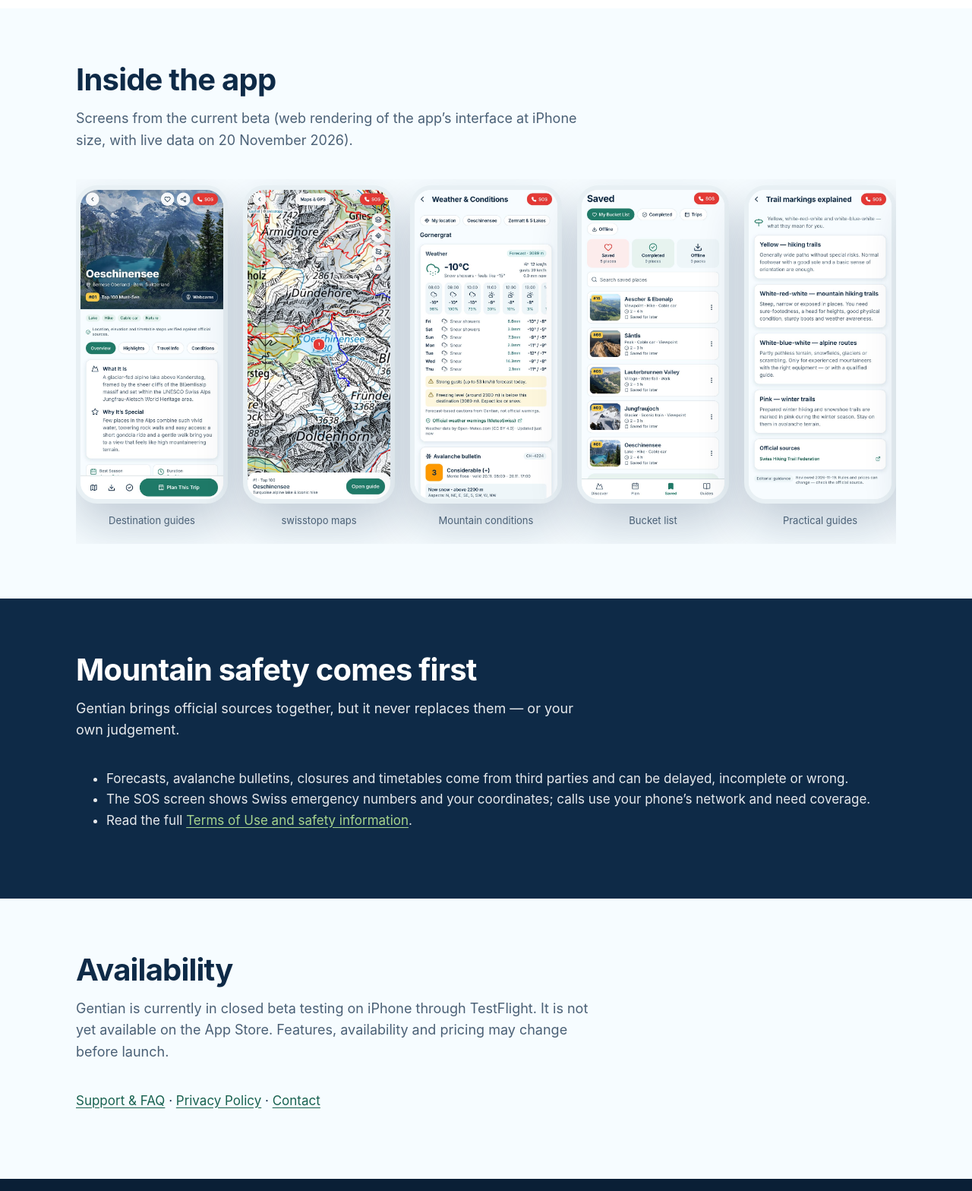
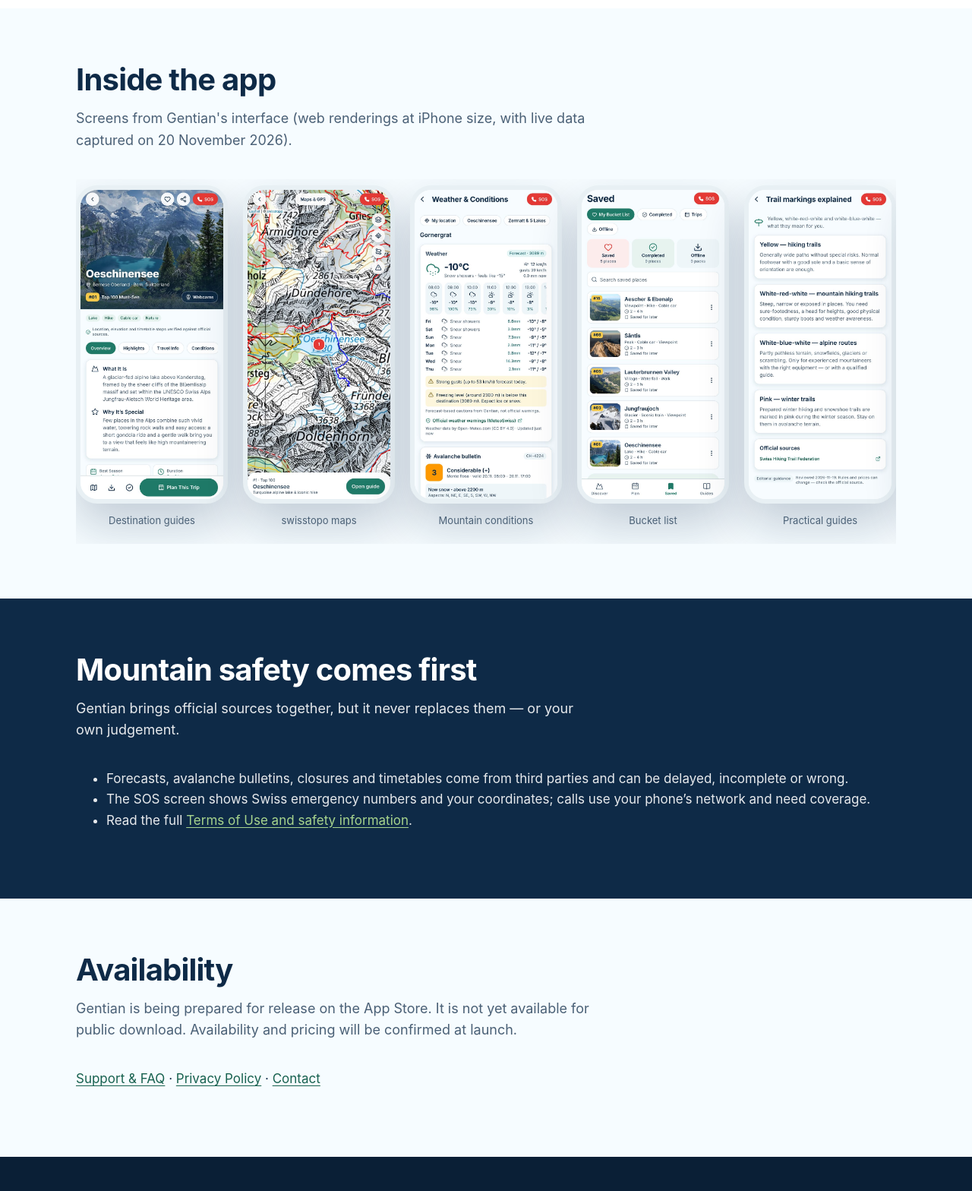
Before and after one commit to bulentimat-ai/gentian-site, a plain HTML site: page index.html in a window 1280 px wide. Shown: the part 3654-5222 px from the top of the page at 76% size. Drawn offline with Linux system fonts and the light colour scheme.

Commit message:
Prepare public-facing Gentian copy and match contact notes to brand colors

```diff
--- a/index.html
+++ b/index.html
@@ -107,7 +107,7 @@
 <section aria-labelledby="gallery">
   <div class="wrap">
     <h2 id="gallery">Inside the app</h2>
-    <p class="section-lead">Screens from the current beta (web rendering of the app’s interface at iPhone size, with live data on 20 November 2026).</p>
+    <p class="section-lead">Screens from Gentian's interface (web renderings at iPhone size, with live data captured on 20 November 2026).</p>
     <div class="shots" role="list">
       <figure role="listitem"><div class="phone"><img src="assets/img/screen-destination.jpg" alt="Destination guide for Oeschinensee" width="645" height="1398" loading="lazy"></div><figcaption>Destination guides</figcaption></figure>
       <figure role="listitem"><div class="phone"><img src="assets/img/screen-maps.jpg" alt="swisstopo topographic map around Oeschinensee with hiking trails" width="645" height="1398" loading="lazy"></div><figcaption>swisstopo maps</figcaption></figure>
@@ -134,7 +134,7 @@
 <section aria-labelledby="availability">
   <div class="wrap">
     <h2 id="availability">Availability</h2>
-    <p class="section-lead">Gentian is currently in closed beta testing on iPhone through TestFlight. It is not yet available on the App Store. Features, availability and pricing may change before launch.</p>
+    <p class="section-lead">Gentian is being prepared for release on the App Store. It is not yet available for public download. Availability and pricing will be confirmed at launch.</p>
     <p><a href="support/">Support &amp; FAQ</a> · <a href="privacy/">Privacy Policy</a> · <a href="contact/">Contact</a></p>
   </div>
 </section>
```
